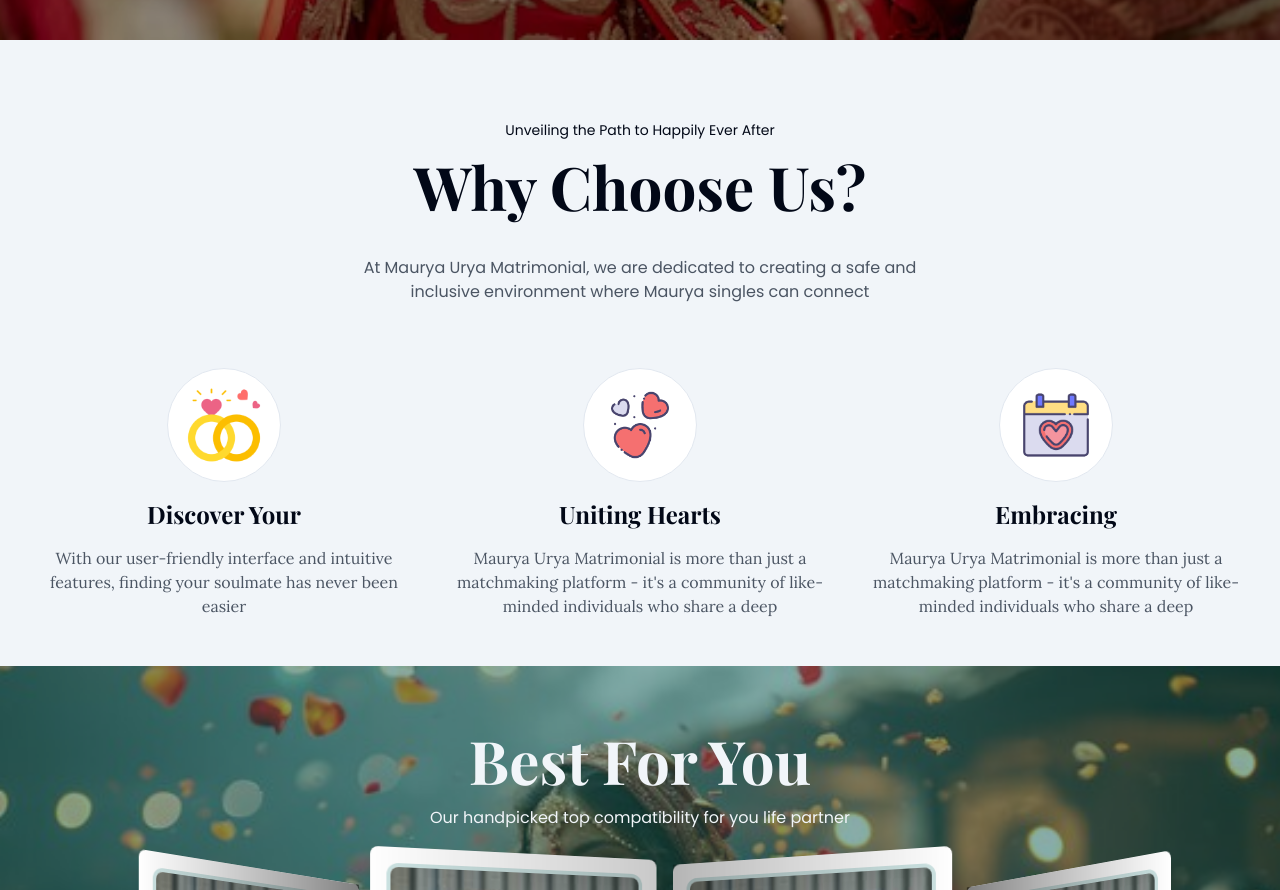
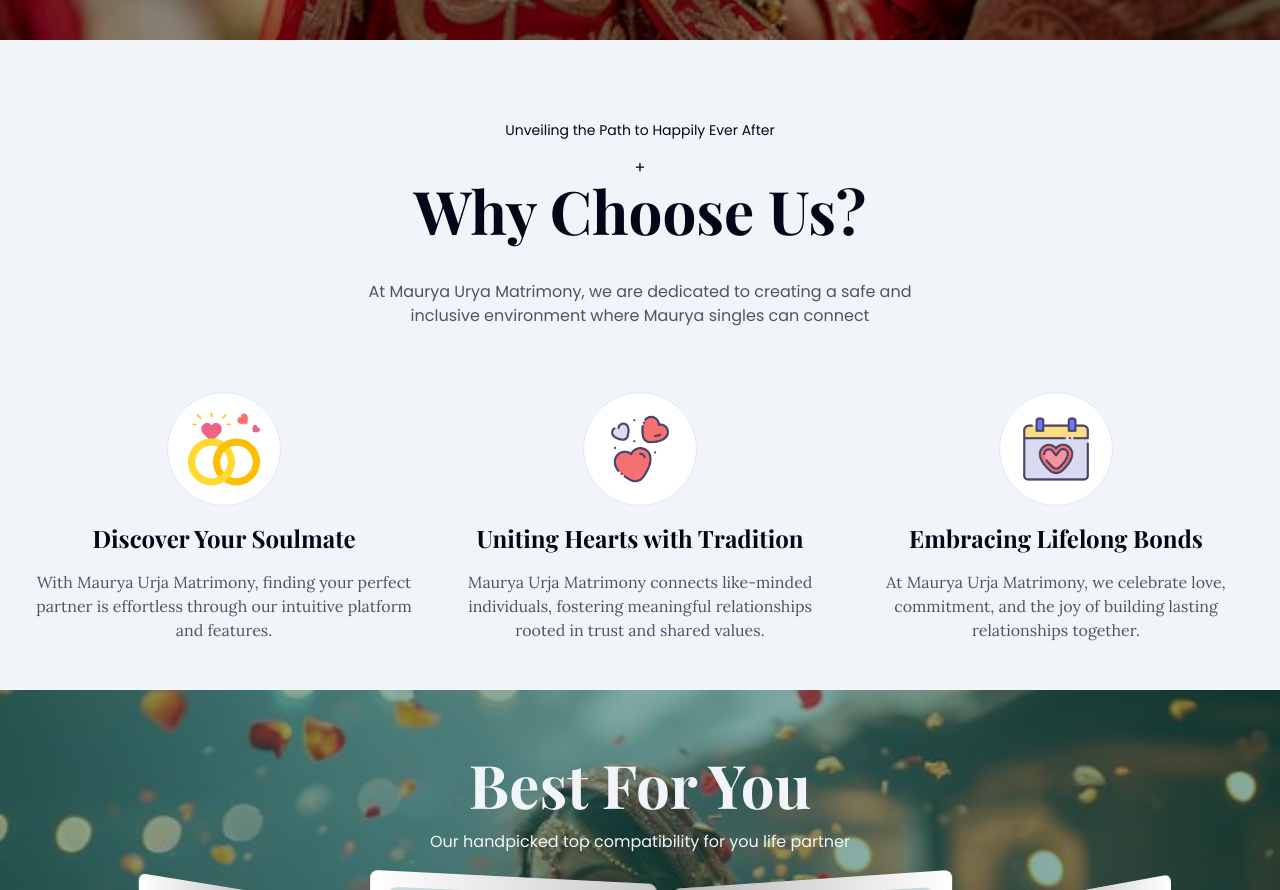
Before and after one commit to Y-S-G-D/mourya_urja_web, a Next.js app: page / in a window 1280 px wide. Shown: the part 760-1650 px from the top of the page. Built offline with nearby package versions, Linux system fonts and the light colour scheme; a web font is replaced by a local one.

Commit message:
Minor update

```diff
--- a/src/components/home-page/why-choose-us.tsx
+++ b/src/components/home-page/why-choose-us.tsx
@@ -1,72 +1,76 @@
-import React from 'react'
-import Embracing from '@/app/assets/embracing.png'
-import HeartRing from '@/app/assets/heart-ring.png'
-import UnitingHearts from '@/app/assets/uniting-hearts.png'
-import Image from 'next/image'
+import React from "react";
+import Embracing from "@/app/assets/embracing.png";
+import HeartRing from "@/app/assets/heart-ring.png";
+import UnitingHearts from "@/app/assets/uniting-hearts.png";
+import Image from "next/image";
 
 type chooseUs = {
-    title:string,
-    desc:string,
-    image:string
-}
+  title: string;
+  desc: string;
+  image: string;
+};
 
 const WhyChooseUs = () => {
-
-  const chooseUsContent : chooseUs[] = [
+  const chooseUsContent: chooseUs[] = [
     {
-      title:"Discover Your",
-      desc:"With our user-friendly interface and intuitive features, finding your soulmate has never been easier",
-      image:`${HeartRing.src}`
+      title: "Discover Your Soulmate",
+      desc: "With Maurya Urja Matrimony, finding your perfect partner is effortless through our intuitive platform and features.",
+      image: `${HeartRing.src}`,
     },
     {
-      title:"Uniting Hearts",
-      desc:"Maurya Urya Matrimonial is more than just a matchmaking platform - it's a community of like-minded individuals who share a deep",
-      image:`${UnitingHearts.src}`
+      title: "Uniting Hearts with Tradition",
+      desc: "Maurya Urja Matrimony connects like-minded individuals, fostering meaningful relationships rooted in trust and shared values.",
+      image: `${UnitingHearts.src}`,
     },
     {
-      title:"Embracing",
-      desc:"Maurya Urya Matrimonial is more than just a matchmaking platform - it's a community of like-minded individuals who share a deep",
-      image:`${Embracing.src}`
+      title: "Embracing Lifelong Bonds",
+      desc: "At Maurya Urja Matrimony, we celebrate love, commitment, and the joy of building lasting relationships together.",
+      image: `${Embracing.src}`,
     },
-
-
-
-  ]
+  ];
 
   return (
-    <section className='bg-accent w-full h-max px-8 pt-20'>
-      <div className='max-w-7xl mx-auto flex flex-col justify-center  items-center'>
-        <h3 className='text-sm mb-4'>Unveiling the Path to Happily Ever After</h3>
-        <h1 className='text-4xl md:text-6xl font-bold mb-6 font-playfair'>Why Choose Us?</h1>
-        <p className='text-center md:w-1/2 my-4 text-base text-gray-600'>At Maurya Urya Matrimonial, we are dedicated to creating a safe
-        and inclusive environment where Maurya singles can connect</p>
-        <div className='grid auto-rows-auto sm:grid-cols-2 lg:grid-cols-3 gap-8 py-12'>
-           {
-             chooseUsContent.map((data:chooseUs,index:number) => {
-              return (
-                <div
-                  className='flex flex-col items-center justify-center'
-                  key={index}>
-                  <div className='bg-white rounded-full p-4 border border-border'>
-                    <Image
-                    alt='icon-image'
+    <section className="bg-accent w-full h-max px-8 pt-20">
+      <div className="max-w-7xl mx-auto flex flex-col justify-center  items-center">
+        <h3 className="text-sm mb-4">
+          Unveiling the Path to Happily Ever After
+        </h3>
+        +
+        <h1 className="text-4xl md:text-6xl font-bold mb-6 font-playfair">
+          Why Choose Us?
+        </h1>
+        <p className="text-center md:w-1/2 my-4 text-base text-gray-600">
+          At Maurya Urya Matrimony, we are dedicated to creating a safe and
+          inclusive environment where Maurya singles can connect
+        </p>
+        <div className="grid auto-rows-auto sm:grid-cols-2 lg:grid-cols-3 gap-8 py-12">
+          {chooseUsContent.map((data: chooseUs, index: number) => {
+            return (
+              <div
+                className="flex flex-col items-center justify-center"
+                key={index}
+              >
+                <div className="bg-white rounded-full p-4 border border-border">
+                  <Image
+                    alt="icon-image"
                     src={data.image}
                     width={80}
                     height={80}
-                    />
-                  </div>
-                  <h1 className='text-2xl font-bold my-4 font-playfair'>{data.title}</h1>
-                  <p className='text-base text-center text-gray-600 font-lora'>{data.desc}</p>
+                  />
                 </div>
-              )
-             } )
-           }
-
+                <h1 className="text-2xl font-bold my-4 font-playfair">
+                  {data.title}
+                </h1>
+                <p className="text-base text-center text-gray-600 font-lora">
+                  {data.desc}
+                </p>
+              </div>
+            );
+          })}
         </div>
       </div>
+    </section>
+  );
+};
 
-    </section>
-  )
-}
-
-export default WhyChooseUs
+export default WhyChooseUs;
--- a/src/lib/axiosInstance.ts
+++ b/src/lib/axiosInstance.ts
@@ -6,7 +6,7 @@
 // Create an Axios instance
 const apiClient: AxiosInstance = axios.create({
   // baseURL:'http://192.168.139.186:3000/v1',
-  // baseURL:'http://192.168.1.42:3000/v1',
+  // baseURL:'http://localhost:3000/v1',
   baseURL: 'https://ml0d3do8ai.execute-api.ap-south-1.amazonaws.com/prod/v1', // Use environment variable
   timeout: 10000, // Optional: Set a request timeout
 });
```
